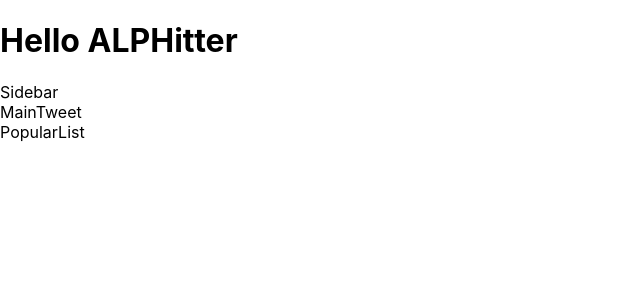
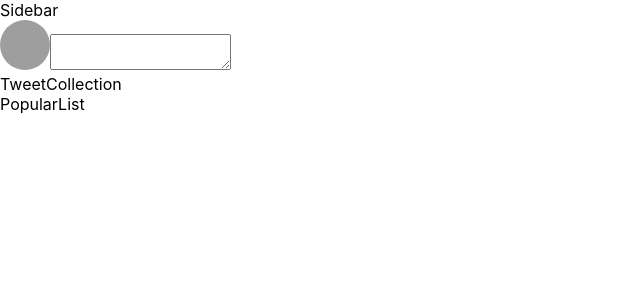
Before and after one commit to LJBL22/react_twitter, a React (Create React App) app: page /tweets in a window 1280 px wide. Shown: the top 300 px of the page, without its empty margins (0-640 px from the left). Built offline with nearby package versions, Linux system fonts and the light colour scheme; grey boxes are pictures that could not be loaded.

Commit message:
feat: inputTweet avatar set up dummy data

```diff
--- a/src/App.jsx
+++ b/src/App.jsx
@@ -9,14 +9,13 @@ import {
   UsersPage,
   UserLikes,
   UserReplied,
-  ReplyList
+  ReplyList,
 } from "pages";
 
 function App() {
   return (
     <div>
       <BrowserRouter>
-        <h1>Hello ALPHitter</h1>
         <Routes>
           <Route index element={<LoginPage />} />
           <Route path="login" element={<LoginPage />} />
@@ -32,7 +31,7 @@ function App() {
           </Route> */}
           {/* </Route> */}
           <Route path="/tweets" element={<HomePage />} />
-          <Route path="/tweets/tweetId/replies" element={<ReplyList/>}/>
+          <Route path="/tweets/tweetId/replies" element={<ReplyList />} />
           <Route path="/users/:userId/tweets" element={<UsersPage />} />
           <Route path="/users/:userId/likes" element={<UserLikes />} />
           <Route
--- a/src/components/InputTweet.jsx
+++ b/src/components/InputTweet.jsx
@@ -1,11 +1,12 @@
 import userData from "./dummyData";
+import { StyledAvatar } from "./styles/Avatar.styled";
 
 function InputTweet() {
-  const avatar = userData.user;
-  console.log(avatar);
+  const avatar = userData.user[0].avatar;
   return (
     <div>
-      <p>Hello</p>
+      <StyledAvatar src={avatar} alt="avatar" />
+      <textarea></textarea>
     </div>
   );
 }
--- a/src/components/Main.jsx
+++ b/src/components/Main.jsx
@@ -1,6 +1,6 @@
 // container 類型, 覺得是否要創一個資料夾來放container類型的檔案?
-function Main() {
-  return <div>Main</div>;
+function Main({ children }) {
+  return <div>{children}</div>;
 }
 
 export default Main;
--- a/src/components/MainTweet.jsx
+++ b/src/components/MainTweet.jsx
@@ -1,5 +1,16 @@
+import Main from "./Main";
+import InputTweet from "./InputTweet";
+import TweetCollection from "./TweetCollection";
+
 function MainTweet() {
-  return <div>MainTweet</div>;
+  return (
+    <div>
+      <Main>
+        <InputTweet />
+        <TweetCollection />
+      </Main>
+    </div>
+  );
 }
 
 export default MainTweet;
--- /dev/null
+++ b/src/components/styles/Avatar.styled.js
@@ -0,0 +1,8 @@
+import styled from "styled-components";
+
+export const StyledAvatar = styled.img`
+  object-fit: cover;
+  width: 50px;
+  height: 50px;
+  border-radius: 100%;
+`;
```
